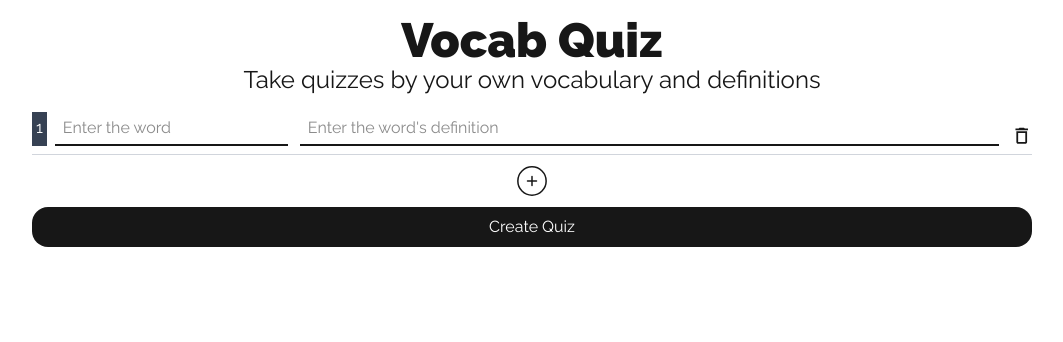
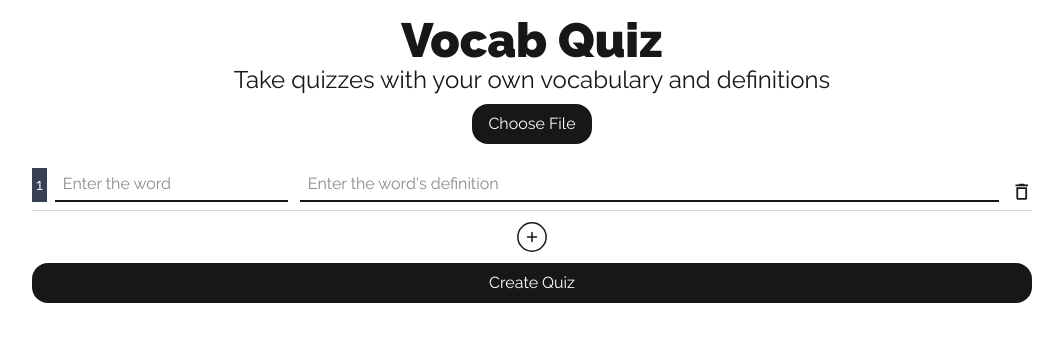
Before and after one commit to LisaMandarin/TypeScript-Vocab-Quiz, a Next.js app: page / in a window 1280 px wide. Shown: the top 342 px of the page, without its empty margins (108-1171 px from the left). Built offline with nearby package versions, Linux system fonts and the light colour scheme.

Commit message:
feat: upload xlsx file

```diff
--- a/package.json
+++ b/package.json
@@ -15,7 +15,8 @@
     "next": "15.3.4",
     "react": "^19.0.0",
     "react-dom": "^19.0.0",
-    "react-icons": "^5.5.0"
+    "react-icons": "^5.5.0",
+    "xlsx": "^0.18.5"
   },
   "devDependencies": {
     "@eslint/eslintrc": "^3",
--- a/src/app/page.tsx
+++ b/src/app/page.tsx
@@ -1,7 +1,45 @@
+'use client'
+import React, { useEffect, useRef, useState } from "react";
 import VocabForm from "../components/VocabForm";
 import Link from "next/link";
+import * as XLSX from "xlsx";
+import { VocabFormType } from "@/data/types";
+import { MdOutlineDeleteOutline } from "react-icons/md";
 
 export default function Home() {
+  const [file, setFile] = useState<File | undefined>(); // uploaded xlsx file
+  const [words, setWords] = useState<VocabFormType[] | []>([])
+  const fileInputRef = useRef<HTMLInputElement>(null);
+
+  const handleFileUpload = (e: React.ChangeEvent<HTMLInputElement>) => {
+    const selectedFile = e.target.files?.[0];
+    if (selectedFile) {
+      setFile(selectedFile);
+    }
+    if (fileInputRef.current) {
+      fileInputRef.current.value ="";
+    }
+  }
+
+  const deleteFile = () => {
+    setFile(undefined)
+    setWords([])
+  }
+
+  useEffect(() => {
+    const fetchFile = async() => {
+      if (file) {
+        const f = await file.arrayBuffer();
+
+        const workbook = XLSX.read(f);
+        const sheet = workbook.Sheets[workbook.SheetNames[0]];
+        const data:VocabFormType[] = XLSX.utils.sheet_to_json<VocabFormType>(sheet);
+
+        setWords(data)
+      }
+    }
+    fetchFile()
+  }, [file])
   return (
     <div className="flex flex-col items-center min-h-screen m-4">
       <h1 className="block font-black text-5xl">
@@ -10,9 +48,31 @@ export default function Home() {
         </Link>
       </h1>
       <h3 className="block font-normal text-2xl">
-        Take quizzes by your own vocabulary and definitions
+        Take quizzes with your own vocabulary and definitions
       </h3>
-      <VocabForm />
+      <div className="my-2 flex gap-2 items-center">
+        <label
+          htmlFor="fileUpload"
+          className="bg-[#171717] text-white rounded-2xl px-4 py-2 cursor-pointer hover:bg-[#A9A9A9]"
+        >
+          Choose File
+        </label>
+        <input
+          id="fileUpload"
+          type="file"
+          accept=".xlsx, .xls"
+          onChange={handleFileUpload}
+          className="hidden"
+          ref={fileInputRef}
+        />
+        {file?.name && (
+          <div className="text-sm text-gray-700 flex gap-2">
+            <span>{file.name}</span>
+            <span className="cursor-pointer" onClick={deleteFile}><MdOutlineDeleteOutline className="w-full h-full" /></span>
+          </div>
+        )}
+      </div>
+      <VocabForm words={words.length > 0 ? words : []}/>
     </div>
   );
 }
--- a/src/components/VocabForm.tsx
+++ b/src/components/VocabForm.tsx
@@ -1,6 +1,6 @@
 "use client";
 
-import { useState } from "react";
+import { useEffect, useState } from "react";
 import { CiCirclePlus } from "react-icons/ci";
 import { VocabFormType } from "../data/types";
 import WordDefinitionInputs from "./WordDefinitionInputs";
@@ -8,7 +8,7 @@ import { message, Modal } from "@/lib/antd";
 import VocabTable from "./VocabTable";
 import { useRouter } from "next/navigation";
 
-export default function VocabForm() {
+export default function VocabForm({words}: {words: VocabFormType[]}) {
   const router = useRouter();
   const [formData, setFormData] = useState<VocabFormType[]>([
     {
@@ -71,6 +71,14 @@ export default function VocabForm() {
     setIsModalOpen(false);
   };
 
+  useEffect(() => {
+    if (words.length > 0) {
+      setFormData(words)
+    } else {
+      setFormData([{word: "", definition: ""}])
+    }
+  }, [words])
+
   return (
     <form
       className="w-[calc(100vw-32px)] md:w-[calc(80vw-32px)] xl:w-[1000px] flex flex-col"
@@ -79,7 +87,7 @@ export default function VocabForm() {
       {formData.length > 0 &&
         formData.map((data, index) => (
           <div key={index} className="flex mt-4 gap-2">
-            <div className="bg-gray-700 text-white p-1">{index + 1}</div>
+            <div className="bg-gray-700 text-white p-1 flex justify-center items-center">{index + 1}</div>
             <WordDefinitionInputs
               data={data}
               handleChange={handleChange}
```
Also changed, not shown: 1 other file (tests, documents, lock files or other folders).
